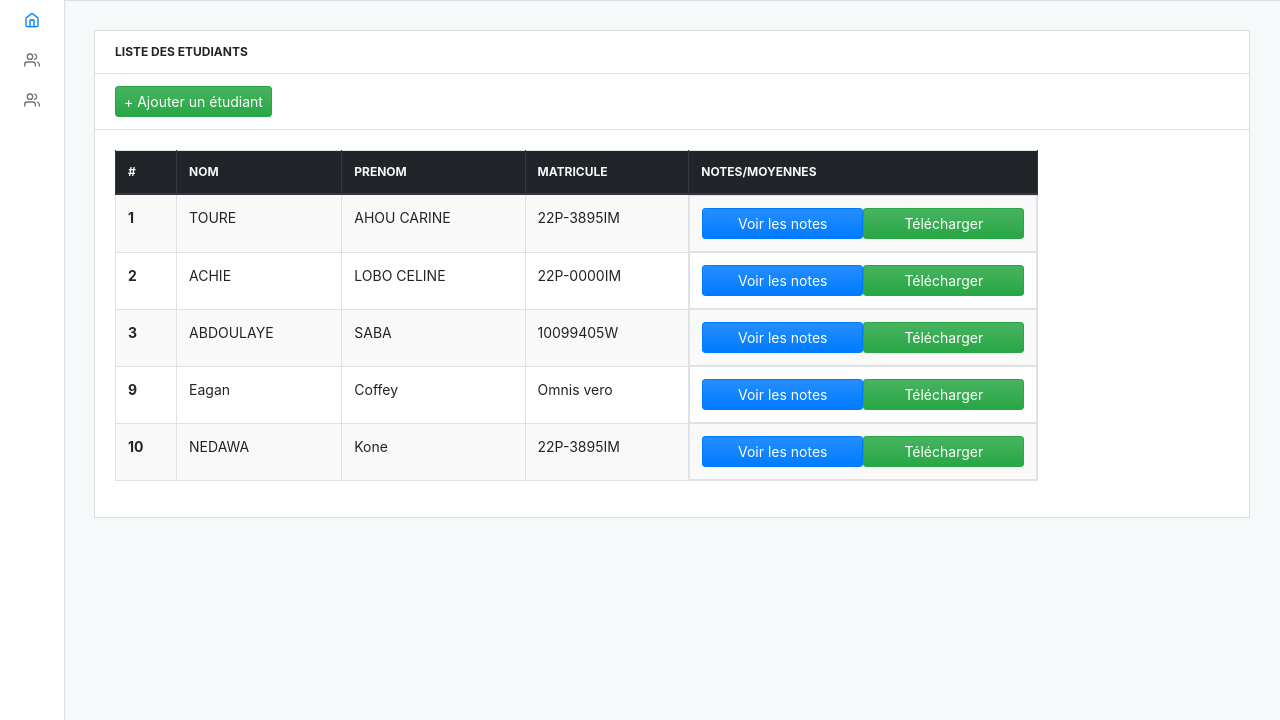
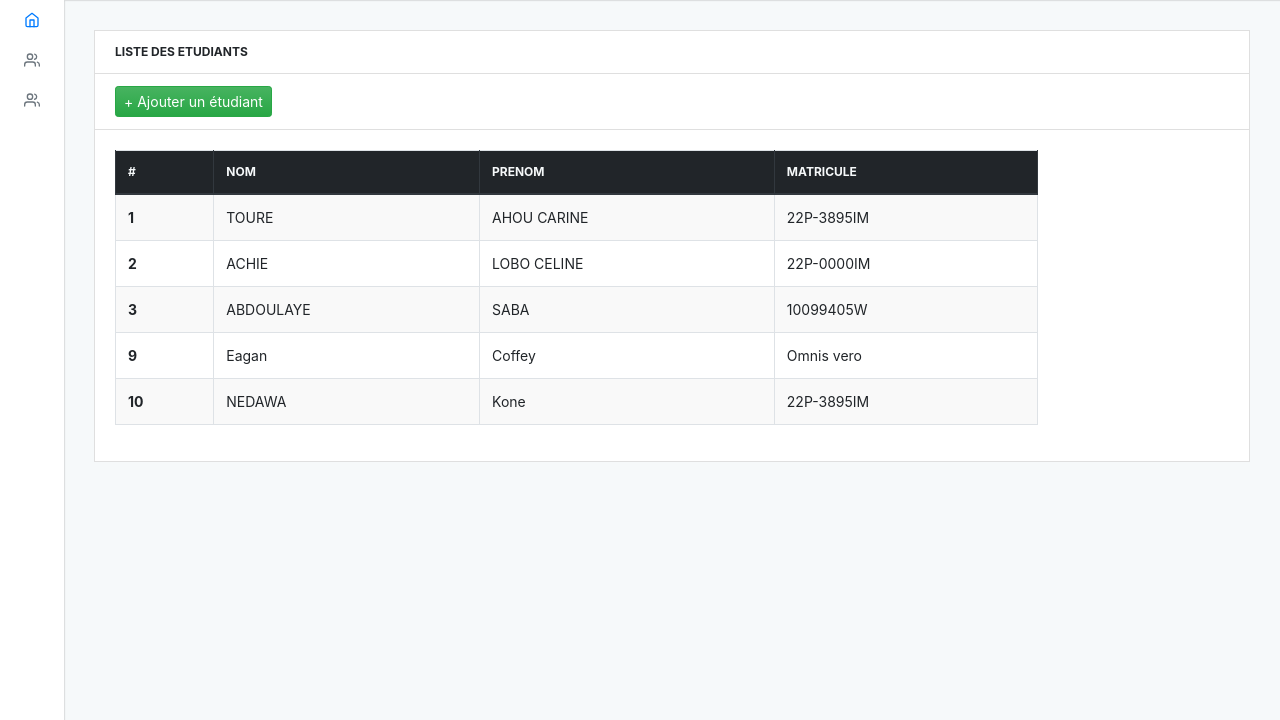
Before and after one commit to reelsergealain/AppNoteINFASMan, a Django app: page /student-list in a window 1280 px wide. Shown: the part 56-776 px from the top of the page. Run offline with Django 4.2, Linux system fonts and the light colour scheme; data comes from the database, SQL or seed files in the repository; some libraries are stand-ins or nearby versions.

Commit message:
Editions Student list

```diff
--- a/core/templates/core/student_list.html
+++ b/core/templates/core/student_list.html
@@ -18,7 +18,6 @@
                 <th scope="col">Nom</th>
                 <th scope="col">Prenom</th>
                 <th scope="col">Matricule</th>
-                <th scope="col">Notes/Moyennes</th>
               </tr>
             </thead>
             <tbody class="table-striped">
@@ -28,10 +27,6 @@
                   <td>{{ student.first_name }}</td>
                   <td>{{ student.last_name }}</td>
                   <td>{{ student.student_id }}</td>
-                  <td class="d-flex justify-content-between">
-                    <a href="" class="btn btn-primary btn-sm w-50">Voir les notes</a>
-                    <a href="" class="btn btn-success btn-sm w-50">Télécharger</a>
-                  </td>
                 </tr>
               {% endfor %}
             </tbody>
```
